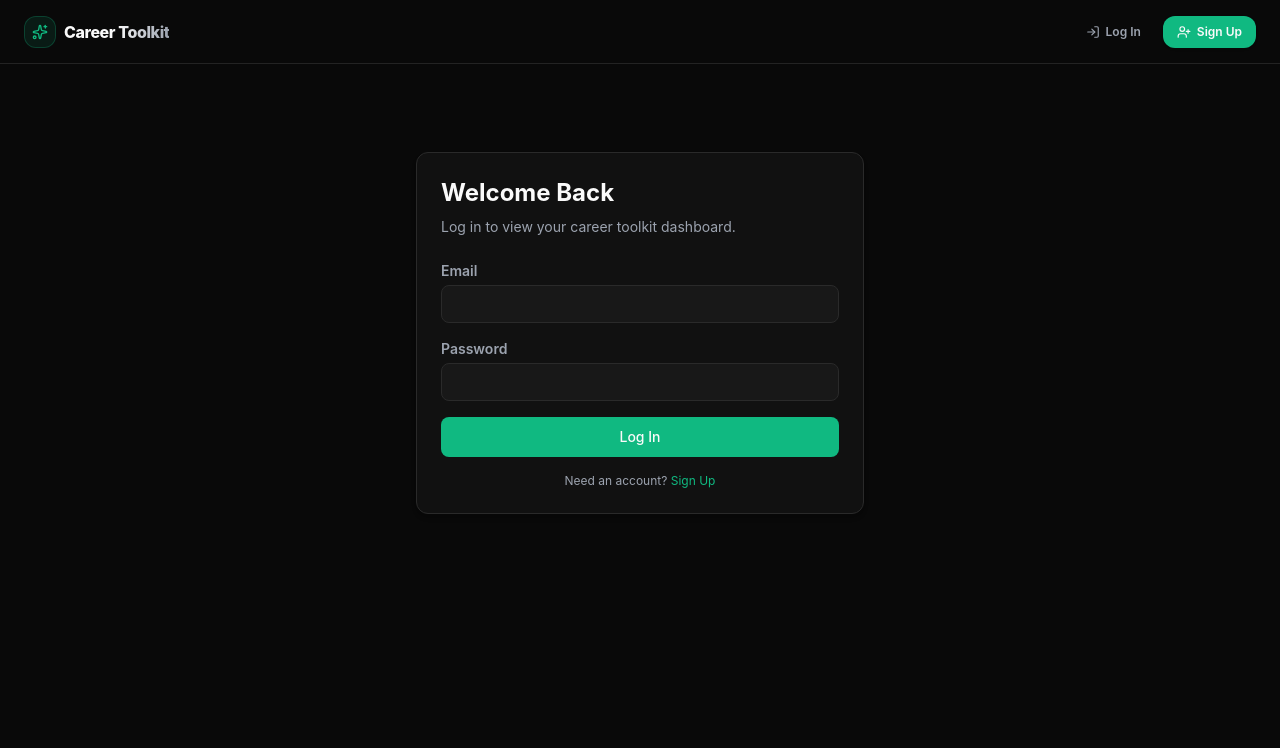
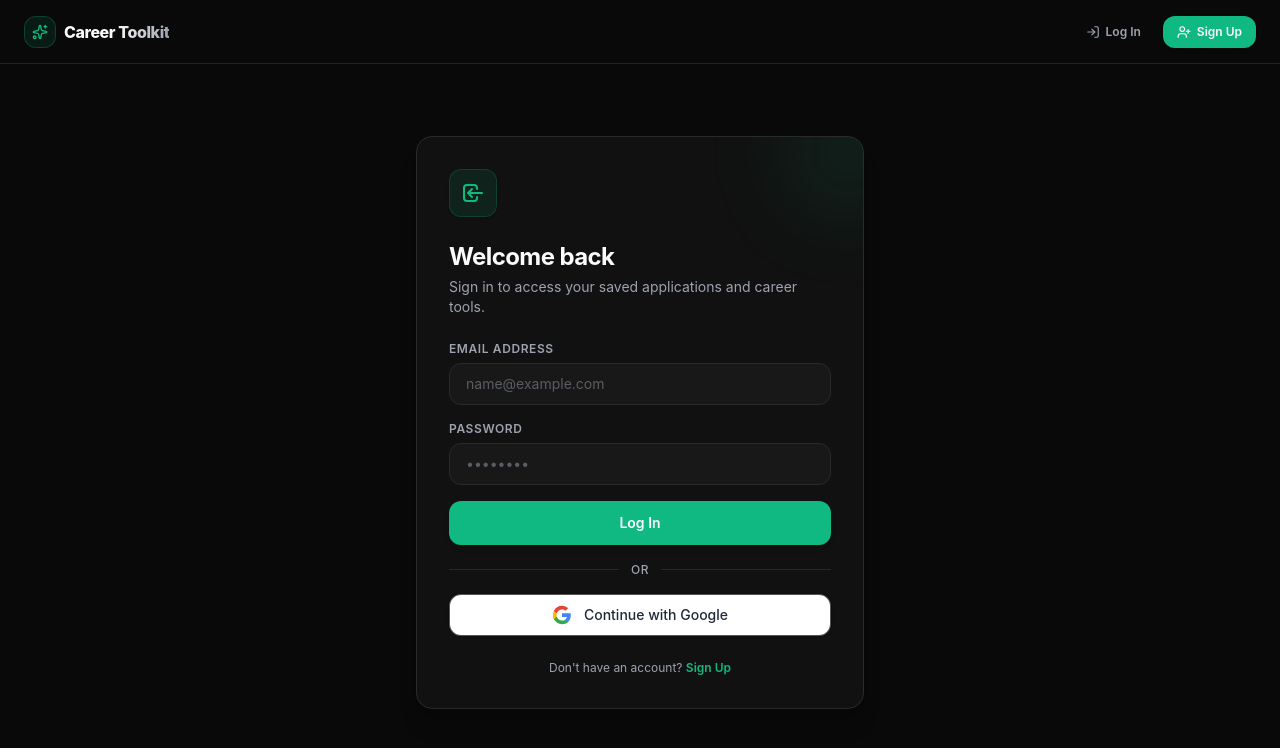
Before and after one commit to huszen/career-toolkit, a React app in the folder frontend/: page / in a window 1280 px wide. Both pictures are taken after a click on the button "Log In". Shown: the top 748 px of the page. Built offline with nearby package versions, Linux system fonts and the light colour scheme; no server answers; the HTML template or start-up script is replaced by a standard one.

Commit message:
Improve the interface of the login and sign-up pages

```diff
--- a/frontend/src/pages/Dashboard.jsx
+++ b/frontend/src/pages/Dashboard.jsx
@@ -12,7 +12,7 @@ export default function Dashboard() {
   const { state, actions } = useDashboard();
 
   return (
-    <div className="max-w-5xl mx-auto mt-8 p-4 text-text-main space-y-6">
+    <div className="max-w-5xl mx-auto p-4 text-text-main space-y-6">
       <DashboardHeader userEmail={state.currentUser?.email} onRefresh={actions.loadDashboardData} jobs={state.jobs} hasCv={Boolean(state.cvData)} />
 
       {state.error && <div className="p-3.5 bg-danger/10 border border-danger/30 rounded-xl text-danger text-xs font-medium">{state.error}</div>}
--- a/frontend/src/pages/Login.jsx
+++ b/frontend/src/pages/Login.jsx
@@ -1,6 +1,5 @@
 import { useState } from 'react';
 import { useAuth } from '../context/AuthContext';
-import { useNavigate, Link } from 'react-router-dom';
 
 export default function Login({ onNavigate }) {
   const [email, setEmail] = useState('');
@@ -9,7 +8,11 @@ export default function Login({ onNavigate }) {
   const [loading, setLoading] = useState(false);
 
   const { login } = useAuth();
-  //   const navigate = useNavigate();
+
+  const handleGoogleLogin = () => {
+    // Placeholder for Google OAuth authentication
+    console.log('Google Auth clicked (Pending implementation)');
+  };
 
   async function handleSubmit(e) {
     e.preventDefault();
@@ -19,7 +22,6 @@ export default function Login({ onNavigate }) {
       setLoading(true);
 
       await login(email.trim(), password);
-
       onNavigate('dashboard');
     } catch (err) {
       console.error('Firebase Login Error:', err.code, err.message);
@@ -45,63 +47,100 @@ export default function Login({ onNavigate }) {
   }
 
   return (
-    <div className="max-w-md mx-auto mt-16 p-6 bg-card-bg border border-border rounded-xl text-text-main shadow-md">
-      <h2 className="text-2xl font-bold mb-2">Welcome Back</h2>
+    <div className="max-w-md mx-auto mt-12 p-8 bg-card-bg border border-border rounded-2xl text-text-main shadow-xl relative overflow-hidden">
+      {/* Decorative Subtle Accent Light */}
+      <div className="absolute -top-12 -right-12 w-32 h-32 bg-primary/10 rounded-full blur-2xl pointer-events-none"></div>
 
-      <p className="text-sm text-text-muted mb-6">
-        Log in to view your career toolkit dashboard.
-      </p>
+      {/* Header Icon / Branding Badge */}
+      <div className="w-12 h-12 bg-primary/10 border border-primary/20 rounded-xl flex items-center justify-center mb-6 text-primary shadow-sm">
+        <svg className="w-6 h-6" fill="none" stroke="currentColor" viewBox="0 0 24 24">
+          <path strokeLinecap="round" strokeLinejoin="round" strokeWidth="2" d="M11 16l-4-4m0 0l4-4m-4 4h14m-5 4v1a3 3 0 01-3 3H6a3 3 0 01-3-3V7a3 3 0 013-3h7a3 3 0 013 3v1" />
+        </svg>
+      </div>
+
+      <h2 className="text-2xl font-bold tracking-tight text-text-main">Welcome back</h2>
+      <p className="text-sm text-text-muted mt-1 mb-6">Sign in to access your saved applications and career tools.</p>
 
       {error && (
-        <div className="mb-4 p-3 bg-danger/10 border border-danger/30 rounded-lg text-danger text-sm">
-          {error}
+        <div className="mb-6 p-3.5 bg-danger/10 border border-danger/20 rounded-xl text-danger text-sm flex items-start gap-2.5 animate-fadeIn">
+          <svg className="w-5 h-5 flex-shrink-0 mt-0.5" fill="none" stroke="currentColor" viewBox="0 0 24 24">
+            <path strokeLinecap="round" strokeLinejoin="round" strokeWidth="2" d="M12 8v4m0 4h.01M21 12a9 9 0 11-18 0 9 9 0 0118 0z" />
+          </svg>
+          <span>{error}</span>
         </div>
       )}
 
+      {/* Form */}
       <form onSubmit={handleSubmit} className="space-y-4">
         <div>
-          <label className="block text-sm font-semibold mb-1 text-text-muted">
-            Email
-          </label>
-
+          <label className="block text-xs font-semibold uppercase tracking-wider text-text-muted mb-1.5">Email address</label>
           <input
             type="email"
             required
             value={email}
             onChange={(e) => setEmail(e.target.value)}
-            className="w-full px-4 py-2 bg-input-bg border border-border rounded-lg text-text-main focus:outline-none focus:border-primary text-sm"
+            placeholder="name@example.com"
+            className="w-full px-4 py-2.5 bg-input-bg border border-border rounded-xl text-text-main placeholder:text-text-muted/50 focus:outline-none focus:border-primary focus:ring-2 focus:ring-primary/20 text-sm transition-all duration-200"
           />
         </div>
 
         <div>
-          <label className="block text-sm font-semibold mb-1 text-text-muted">
-            Password
-          </label>
-
+          <label className="block text-xs font-semibold uppercase tracking-wider text-text-muted mb-1.5">Password</label>
           <input
             type="password"
             required
             value={password}
             onChange={(e) => setPassword(e.target.value)}
-            className="w-full px-4 py-2 bg-input-bg border border-border rounded-lg text-text-main focus:outline-none focus:border-primary text-sm"
+            placeholder="••••••••"
+            className="w-full px-4 py-2.5 bg-input-bg border border-border rounded-xl text-text-main placeholder:text-text-muted/50 focus:outline-none focus:border-primary focus:ring-2 focus:ring-primary/20 text-sm transition-all duration-200"
           />
         </div>
 
         <button
           type="submit"
           disabled={loading}
-          className="w-full py-2.5 bg-primary hover:bg-primary-hover disabled:opacity-60 text-text-main font-medium rounded-lg text-sm transition cursor-pointer"
+          className="w-full py-3 px-4 bg-primary hover:bg-primary-hover disabled:opacity-50 text-text-main font-semibold rounded-xl text-sm transition-all duration-200 shadow-md hover:shadow-lg active:scale-[0.99] cursor-pointer"
         >
-          {loading ? 'Logging In...' : 'Log In'}
+          {loading ? (
+            <span className="flex items-center justify-center gap-2">
+              <svg className="animate-spin h-4 w-4 text-white" fill="none" viewBox="0 0 24 24">
+                <circle className="opacity-25" cx="12" cy="12" r="10" stroke="currentColor" strokeWidth="4"></circle>
+                <path className="opacity-75" fill="currentColor" d="M4 12a8 8 0 018-8V0C5.373 0 0 5.373 0 12h4zm2 5.291A7.962 7.962 0 014 12H0c0 3.042 1.135 5.824 3 7.938l3-2.647z"></path>
+              </svg>
+              Logging In...
+            </span>
+          ) : (
+            'Log In'
+          )}
         </button>
       </form>
 
-      <p className="text-xs text-text-muted mt-4 text-center">
-        Need an account?{' '}
-        <button
-          onClick={() => onNavigate('signup')}
-          className="text-primary hover:underline cursor-pointer"
-        >
+      {/* Divider */}
+      <div className="relative flex items-center justify-center my-6">
+        <div className="border-t border-border w-full"></div>
+        <span className="bg-card-bg px-3 text-xs font-medium text-text-muted uppercase tracking-wider absolute">or</span>
+      </div>
+
+      {/* Google Login Button */}
+      <button
+        type="button"
+        onClick={handleGoogleLogin}
+        disabled={loading}
+        className="w-full py-2.5 px-4 bg-white hover:bg-gray-50 active:bg-gray-100 border border-border/80 rounded-xl text-sm font-medium text-gray-800 flex items-center justify-center gap-3 transition-all duration-200 shadow-sm hover:shadow active:scale-[0.99] cursor-pointer"
+      >
+        <svg className="w-5 h-5" viewBox="0 0 24 24">
+          <path fill="#4285F4" d="M22.56 12.25c0-.78-.07-1.53-.2-2.25H12v4.26h5.92c-.26 1.37-1.04 2.53-2.21 3.31v2.77h3.57c2.08-1.92 3.28-4.74 3.28-8.09z" />
+          <path fill="#34A853" d="M12 23c2.97 0 5.46-.98 7.28-2.66l-3.57-2.77c-.98.66-2.23 1.06-3.71 1.06-2.86 0-5.29-1.93-6.16-4.53H2.18v2.84C3.99 20.53 7.7 23 12 23z" />
+          <path fill="#FBBC05" d="M5.84 14.09c-.22-.66-.35-1.36-.35-2.09s.13-1.43.35-2.09V7.06H2.18C1.43 8.55 1 10.22 1 12s.43 3.45 1.18 4.94l2.85-2.22.81-.63z" />
+          <path fill="#EA4335" d="M12 5.38c1.62 0 3.06.56 4.21 1.64l3.15-3.15C17.45 2.09 14.97 1 12 1 7.7 1 3.99 3.47 2.18 7.06l3.66 2.84c.87-2.6 3.3-4.52 6.16-4.52z" />
+        </svg>
+        Continue with Google
+      </button>
+
+      {/* Switch Mode */}
+      <p className="text-xs text-text-muted mt-6 text-center">
+        Don&apos;t have an account?{' '}
+        <button onClick={() => onNavigate('signup')} className="text-primary hover:underline font-semibold cursor-pointer">
           Sign Up
         </button>
       </p>
--- a/frontend/src/pages/SignUp.jsx
+++ b/frontend/src/pages/SignUp.jsx
@@ -1,7 +1,5 @@
 import { useState } from 'react';
 import { useAuth } from '../context/AuthContext';
-import { useNavigate, Link } from 'react-router-dom';
-import { signInWithCredential } from 'firebase/auth';
 
 export default function SignUp({ onNavigate }) {
   const [email, setEmail] = useState('');
@@ -12,11 +10,16 @@ export default function SignUp({ onNavigate }) {
 
   const { signUp } = useAuth();
 
+  const handleGoogleSignUp = () => {
+    // Placeholder for Google OAuth authentication
+    console.log('Google Auth clicked (Pending implementation)');
+  };
+
   async function handleSubmit(e) {
     e.preventDefault();
 
-    if (password != passwordConfirm) {
-      return setError('Password do not match.');
+    if (password !== passwordConfirm) {
+      return setError('Passwords do not match.');
     }
     if (password.length < 6) {
       return setError('Password must be at least 6 characters long.');
@@ -50,77 +53,112 @@ export default function SignUp({ onNavigate }) {
   }
 
   return (
-    <div className="max-w-md mx-auto mt-16 p-6 bg-card-bg border border-border rounded-xl text-text-main shadow-md">
-      <h2 className="text-2xl font-bold mb-2">Create Account</h2>
+    <div className="max-w-md mx-auto  p-8 bg-card-bg border border-border rounded-2xl text-text-main shadow-xl relative overflow-hidden">
+      {/* Decorative Subtle Accent Light */}
+      <div className="absolute -top-12 -right-12 w-32 h-32 bg-primary/10 rounded-full blur-2xl pointer-events-none"></div>
 
-      <p className="text-sm text-text-muted mb-6">
-        Sign up to start saving and tracking your job applications.
-      </p>
+      {/* Header Icon / Branding Badge */}
+      <div className="w-12 h-12 bg-primary/10 border border-primary/20 rounded-xl flex items-center justify-center mb-6 text-primary shadow-sm">
+        <svg className="w-6 h-6" fill="none" stroke="currentColor" viewBox="0 0 24 24">
+          <path strokeLinecap="round" strokeLinejoin="round" strokeWidth="2" d="M18 9v3m0 0v3m0-3h3m-3 0h-3m-2-5a4 4 0 11-8 0 4 4 0 018 0zM3 20a6 6 0 0112 0v1H3v-1z" />
+        </svg>
+      </div>
+
+      <h2 className="text-2xl font-bold tracking-tight text-text-main">Create an account</h2>
+      <p className="text-sm text-text-muted mt-1 mb-6">Get started with tracking and tailoring your career applications.</p>
 
       {error && (
-        <div className="mb-4 p-3 bg-danger/10 border border-danger/30 rounded-lg text-danger text-sm">
-          {error}
+        <div className="mb-6 p-3.5 bg-danger/10 border border-danger/20 rounded-xl text-danger text-sm flex items-start gap-2.5 animate-fadeIn">
+          <svg className="w-5 h-5 flex-shrink-0 mt-0.5" fill="none" stroke="currentColor" viewBox="0 0 24 24">
+            <path strokeLinecap="round" strokeLinejoin="round" strokeWidth="2" d="M12 8v4m0 4h.01M21 12a9 9 0 11-18 0 9 9 0 0118 0z" />
+          </svg>
+          <span>{error}</span>
         </div>
       )}
 
+      {/* Form */}
       <form onSubmit={handleSubmit} className="space-y-4">
         <div>
-          <label className="block text-sm font-semibold mb-1 text-text-muted">
-            Email
-          </label>
-
+          <label className="block text-xs font-semibold uppercase tracking-wider text-text-muted mb-1.5">Email address</label>
           <input
             type="email"
             required
             value={email}
             onChange={(e) => setEmail(e.target.value)}
-            className="w-full px-4 py-2 bg-input-bg border border-border rounded-lg text-text-main focus:outline-none focus:border-primary text-sm"
+            placeholder="name@example.com"
+            className="w-full px-4 py-2.5 bg-input-bg border border-border rounded-xl text-text-main placeholder:text-text-muted/50 focus:outline-none focus:border-primary focus:ring-2 focus:ring-primary/20 text-sm transition-all duration-200"
           />
         </div>
 
         <div>
-          <label className="block text-sm font-semibold mb-1 text-text-muted">
-            Password
-          </label>
-
+          <label className="block text-xs font-semibold uppercase tracking-wider text-text-muted mb-1.5">Password</label>
           <input
             type="password"
             required
             value={password}
             onChange={(e) => setPassword(e.target.value)}
-            className="w-full px-4 py-2 bg-input-bg border border-border rounded-lg text-text-main focus:outline-none focus:border-primary text-sm"
+            placeholder="At least 6 characters"
+            className="w-full px-4 py-2.5 bg-input-bg border border-border rounded-xl text-text-main placeholder:text-text-muted/50 focus:outline-none focus:border-primary focus:ring-2 focus:ring-primary/20 text-sm transition-all duration-200"
           />
         </div>
 
         <div>
-          <label className="block text-sm font-semibold mb-1 text-text-muted">
-            Confirm Password
-          </label>
-
+          <label className="block text-xs font-semibold uppercase tracking-wider text-text-muted mb-1.5">Confirm Password</label>
           <input
             type="password"
             required
             value={passwordConfirm}
             onChange={(e) => setPasswordConfirm(e.target.value)}
-            className="w-full px-4 py-2 bg-input-bg border border-border rounded-lg text-text-main focus:outline-none focus:border-primary text-sm"
+            placeholder="Repeat password"
+            className="w-full px-4 py-2.5 bg-input-bg border border-border rounded-xl text-text-main placeholder:text-text-muted/50 focus:outline-none focus:border-primary focus:ring-2 focus:ring-primary/20 text-sm transition-all duration-200"
           />
         </div>
 
         <button
           type="submit"
           disabled={loading}
-          className="w-full py-2.5 bg-primary hover:bg-primary-hover disabled:opacity-60 text-text-main font-medium rounded-lg text-sm transition cursor-pointer"
+          className="w-full py-3 px-4 bg-primary hover:bg-primary-hover disabled:opacity-50 text-text-main font-semibold rounded-xl text-sm transition-all duration-200 shadow-md hover:shadow-lg active:scale-[0.99] cursor-pointer"
         >
-          {loading ? 'Creating Account...' : 'Sign Up'}
+          {loading ? (
+            <span className="flex items-center justify-center gap-2">
+              <svg className="animate-spin h-4 w-4 text-white" fill="none" viewBox="0 0 24 24">
+                <circle className="opacity-25" cx="12" cy="12" r="10" stroke="currentColor" strokeWidth="4"></circle>
+                <path className="opacity-75" fill="currentColor" d="M4 12a8 8 0 018-8V0C5.373 0 0 5.373 0 12h4zm2 5.291A7.962 7.962 0 014 12H0c0 3.042 1.135 5.824 3 7.938l3-2.647z"></path>
+              </svg>
+              Creating Account...
+            </span>
+          ) : (
+            'Sign Up'
+          )}
         </button>
       </form>
 
-      <p className="text-xs text-text-muted mt-4 text-center">
+      {/* Divider */}
+      <div className="relative flex items-center justify-center my-6">
+        <div className="border-t border-border w-full"></div>
+        <span className="bg-card-bg px-3 text-xs font-medium text-text-muted uppercase tracking-wider absolute">or</span>
+      </div>
+
+      {/* Google Sign Up Button */}
+      <button
+        type="button"
+        onClick={handleGoogleSignUp}
+        disabled={loading}
+        className="w-full py-2.5 px-4 bg-white hover:bg-gray-50 active:bg-gray-100 border border-border/80 rounded-xl text-sm font-medium text-gray-800 flex items-center justify-center gap-3 transition-all duration-200 shadow-sm hover:shadow active:scale-[0.99] cursor-pointer"
+      >
+        <svg className="w-5 h-5" viewBox="0 0 24 24">
+          <path fill="#4285F4" d="M22.56 12.25c0-.78-.07-1.53-.2-2.25H12v4.26h5.92c-.26 1.37-1.04 2.53-2.21 3.31v2.77h3.57c2.08-1.92 3.28-4.74 3.28-8.09z" />
+          <path fill="#34A853" d="M12 23c2.97 0 5.46-.98 7.28-2.66l-3.57-2.77c-.98.66-2.23 1.06-3.71 1.06-2.86 0-5.29-1.93-6.16-4.53H2.18v2.84C3.99 20.53 7.7 23 12 23z" />
+          <path fill="#FBBC05" d="M5.84 14.09c-.22-.66-.35-1.36-.35-2.09s.13-1.43.35-2.09V7.06H2.18C1.43 8.55 1 10.22 1 12s.43 3.45 1.18 4.94l2.85-2.22.81-.63z" />
+          <path fill="#EA4335" d="M12 5.38c1.62 0 3.06.56 4.21 1.64l3.15-3.15C17.45 2.09 14.97 1 12 1 7.7 1 3.99 3.47 2.18 7.06l3.66 2.84c.87-2.6 3.3-4.52 6.16-4.52z" />
+        </svg>
+        Sign up with Google
+      </button>
+
+      {/* Switch Mode */}
+      <p className="text-xs text-text-muted mt-6 text-center">
         Already have an account?{' '}
-        <button
-          onClick={() => onNavigate('login')}
-          className="text-primary hover:underline cursor-pointer"
-        >
+        <button onClick={() => onNavigate('login')} className="text-primary hover:underline font-semibold cursor-pointer">
           Log In
         </button>
       </p>
```
